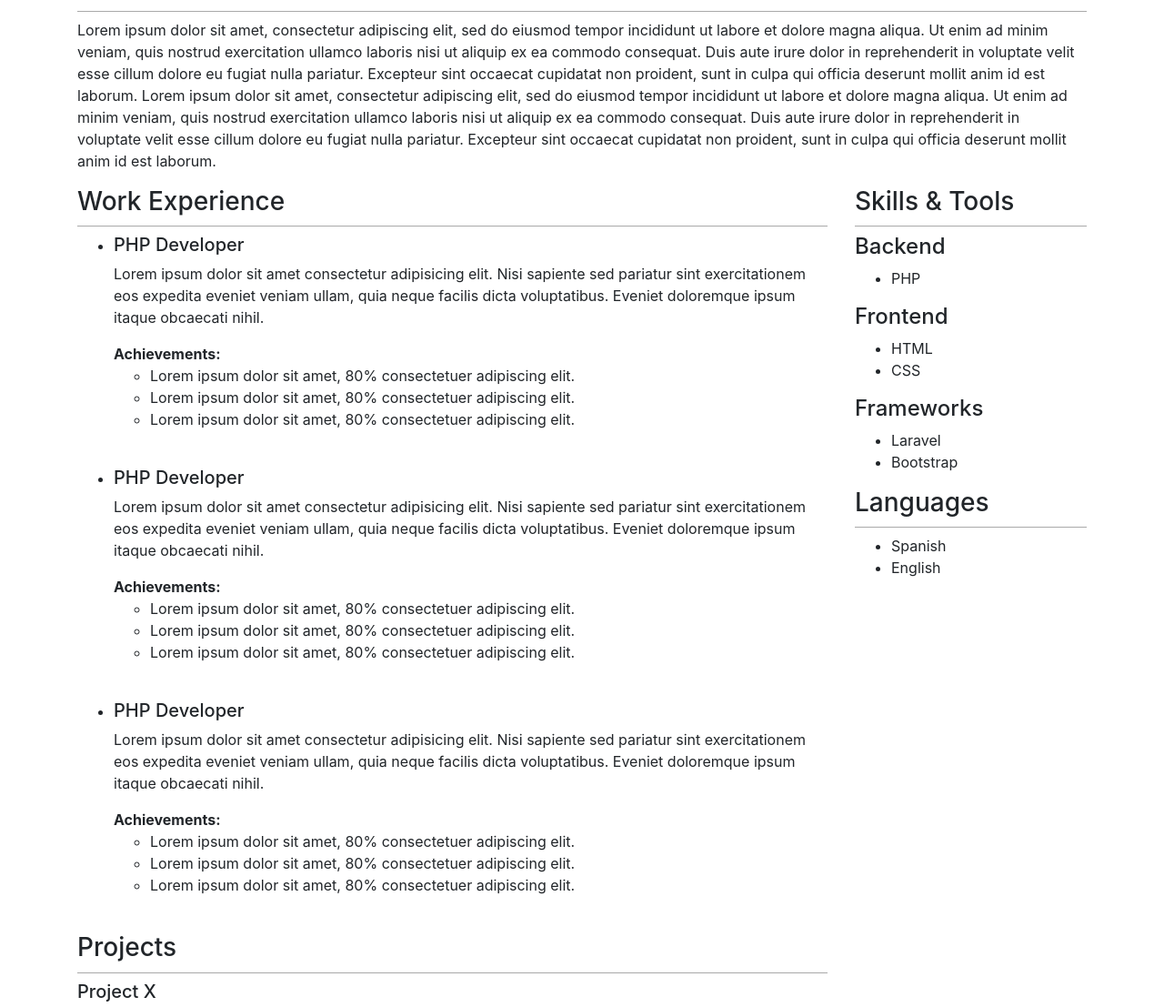
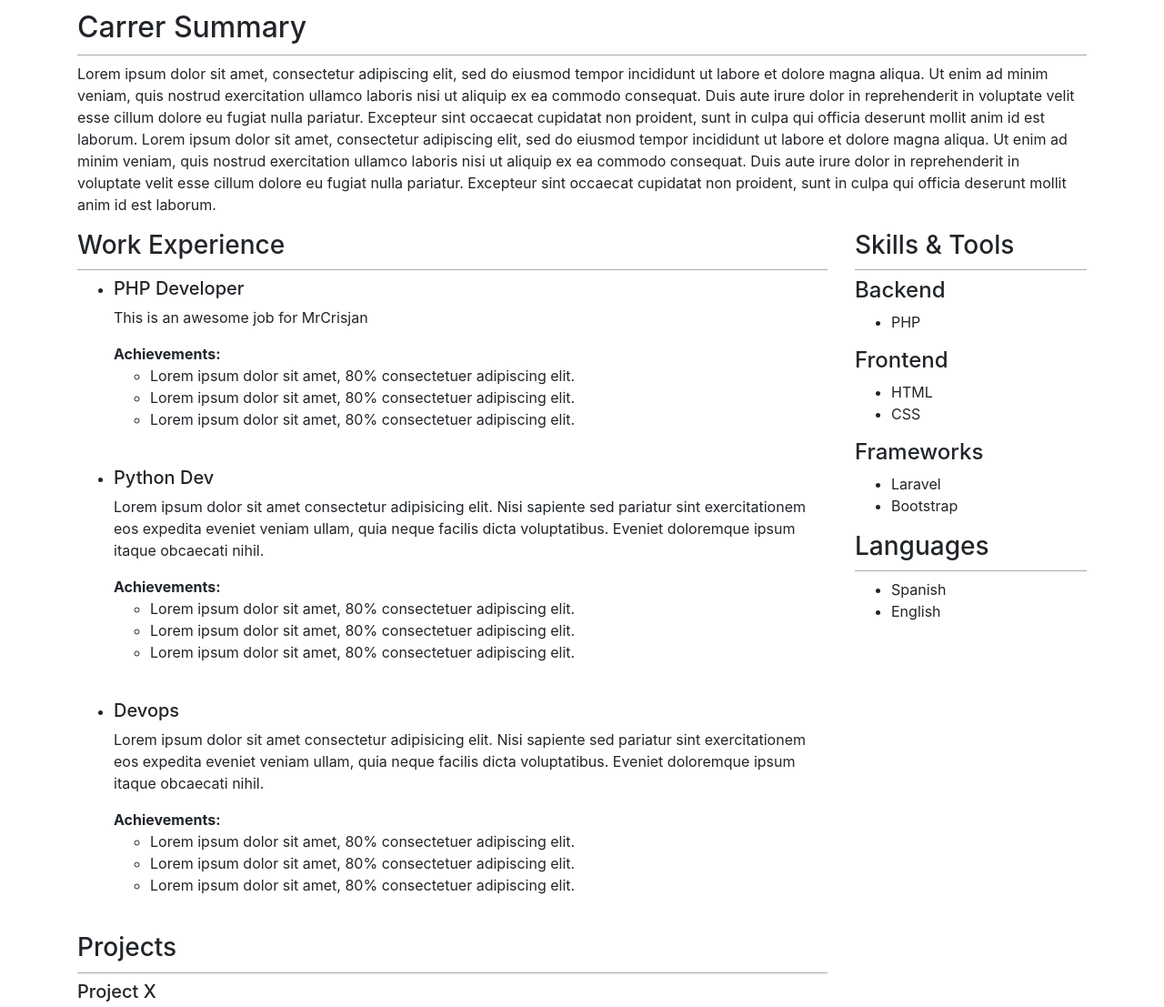
Before and after one commit to mrcrisjan/CursoIntroduccionPHPplatzi, a PHP site: page / in a window 1280 px wide. Shown: the part 291-1398 px from the top of the page at 91% size. Run offline with PHP 8.4, Linux system fonts and the light colour scheme.

Commit message:
Clase 8 - Arrays, Arreglos

```diff
--- a/index.php
+++ b/index.php
@@ -1,8 +1,25 @@
 <?php
 
-$lastName = 'Ladino';
-$name = 'Cristian ' . $lastName;
-$name2 = "Cristian $lastName"
+$name = 'Cristian Ladino';
+// $name = 'Cristian ' . $lastName;
+// $name2 = "Cristian $lastName"
+
+$jobs = [
+  [
+    'title' => 'PHP Developer',
+    'description' => 'This is an awesome job for MrCrisjan',
+  ],
+  [
+    'title' => 'Python Dev',
+  ],
+  [
+    'title' => 'Devops'
+  ]
+];
+
+// $jobs[0]['title']
+
+var_dump($jobs);
 
 ?>
 
@@ -54,8 +71,8 @@ $name2 = "Cristian $lastName"
           <h3 class="border-bottom-gray" >Work Experience</h3>
           <ul>
             <li class="work-position">
-              <h5>PHP Developer</h5>
-              <p>Lorem ipsum dolor sit amet consectetur adipisicing elit. Nisi sapiente sed pariatur sint exercitationem eos expedita eveniet veniam ullam, quia neque facilis dicta voluptatibus. Eveniet doloremque ipsum itaque obcaecati nihil.</p>
+              <h5><?php echo $jobs[0]['title']; ?></h5>
+              <p><?php echo $jobs[0]['description'] ?></p>
               <strong>Achievements:</strong>
               <ul>
                 <li>Lorem ipsum dolor sit amet, 80% consectetuer adipiscing elit.</li>
@@ -64,7 +81,7 @@ $name2 = "Cristian $lastName"
               </ul>
             </li>
             <li class="work-position">
-                <h5>PHP Developer</h5>
+                <h5><?php echo $jobs[1]['title']; ?></h5>
                 <p>Lorem ipsum dolor sit amet consectetur adipisicing elit. Nisi sapiente sed pariatur sint exercitationem eos expedita eveniet veniam ullam, quia neque facilis dicta voluptatibus. Eveniet doloremque ipsum itaque obcaecati nihil.</p>
                 <strong>Achievements:</strong>
                 <ul>
@@ -74,7 +91,7 @@ $name2 = "Cristian $lastName"
                 </ul>
               </li>
               <li class="work-position">
-                  <h5>PHP Developer</h5>
+                  <h5><?php echo $jobs[2]['title']; ?></h5>
                   <p>Lorem ipsum dolor sit amet consectetur adipisicing elit. Nisi sapiente sed pariatur sint exercitationem eos expedita eveniet veniam ullam, quia neque facilis dicta voluptatibus. Eveniet doloremque ipsum itaque obcaecati nihil.</p>
                   <strong>Achievements:</strong>
                   <ul>
```
